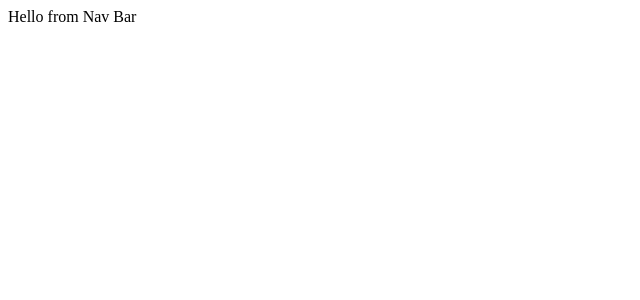
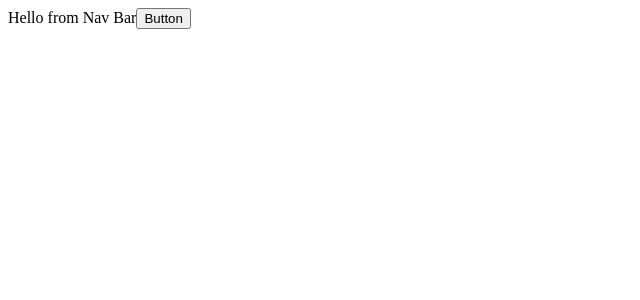
Before and after one commit to irakliyp/instacar, a React (Vite) app: page / in a window 1280 px wide. Shown: the top 300 px of the page, without its empty margins (0-640 px from the left). Built offline with nearby package versions, Linux system fonts and the light colour scheme; the HTML template or start-up script is replaced by a standard one.

Commit message:
Fix issues

```diff
--- a/src/App.jsx
+++ b/src/App.jsx
@@ -3,6 +3,7 @@ import {Provider} from "react-redux";
 import {store} from "./store/store.js";
 import {HashRouter as Router, Route, Routes} from "react-router-dom";
 import {MainLayout} from "./pages/MainLayout";
+import {HomePage} from "./pages/HomePage";
 
 function App() {
   const [count, setCount] = useState(0)
@@ -12,7 +13,9 @@ function App() {
       <Router>
           <main>
               <Routes>
-                  <Route path="/" element={<MainLayout/>}/>
+                  <Route path="/" element={<MainLayout/>}>
+                      <Route path="home" element={<HomePage/>}/>
+                  </Route>
               </Routes>
           </main>
       </Router>
--- a/src/assets/style/base/layout.scss
+++ b/src/assets/style/base/layout.scss
@@ -1,6 +1,18 @@
 .main-layout {
     display: grid;
     grid-template-columns: $layoutPadding 1fr $layoutPadding;
+
+    >*.left {
+        grid-column: 2;
+    }
+
+    >*.center {
+        grid-column: 3;
+    }
+
+    >*.right {
+        grid-column: 4;
+    }
 
 @include for-narrow-layout {
     @include layoutGTC($break-narrow);
--- a/src/cmps/NavBar.jsx
+++ b/src/cmps/NavBar.jsx
@@ -2,6 +2,8 @@
 
 export function NavBar() {
 
-    return <section>Hello from Nav Bar</section>
+    return <section className="left">Hello from Nav Bar
+    <button className="btn">Button</button>
+    </section>
 
 }
--- a/src/pages/HomePage.jsx
+++ b/src/pages/HomePage.jsx
@@ -1,6 +1,12 @@
+import {SidePanel} from "../cmps/SidePanel.jsx";
 
 export function HomePage() {
 
-    return <section>Hello from Home page</section>
+    console.log("DAVAi")
+    return <>
+        <section className="center">Hello from Home page</section>
+        <SidePanel/>
+    </>
+
 
 }
--- a/src/pages/MainLayout.jsx
+++ b/src/pages/MainLayout.jsx
@@ -1,10 +1,17 @@
 import {NavBar} from "../cmps/NavBar";
+import {Outlet, useNavigate} from "react-router-dom";
 
 
 export function MainLayout() {
 
-    return <section>
-        <NavBar/>
+    const navigator = useNavigate();
+    console.log("HELLO")
+    navigator('/home');
+
+
+    return <section className="main-layout">
+        <NavBar navigator={navigator}/>
+        <Outlet/>
     </section>
 
 }
```
Also changed, not shown: src/assets/style/setup/_mixins.scss (+7 -5 lines), src/assets/style/setup/_vars.scss (+6 -1 lines).
